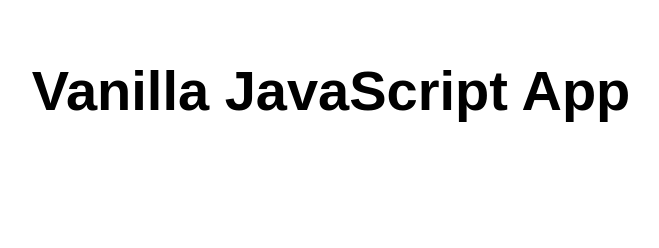
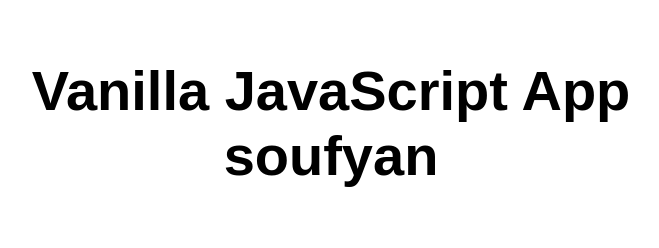
Before and after one commit to Soufiii/Opslag-Soufyan, a website: page src/index.html in a window 1280 px wide. Shown: the whole page, without its empty margins (309-968 px from the left). Drawn offline with Linux system fonts and the light colour scheme.

Commit message:
Update index.html

```diff
--- a/src/index.html
+++ b/src/index.html
@@ -10,7 +10,7 @@
 
 <body>
   <main>
-    <h1>Vanilla JavaScript App</h1>
+    <h1>Vanilla JavaScript App soufyan</h1>
   </main>
 </body>
 
```
